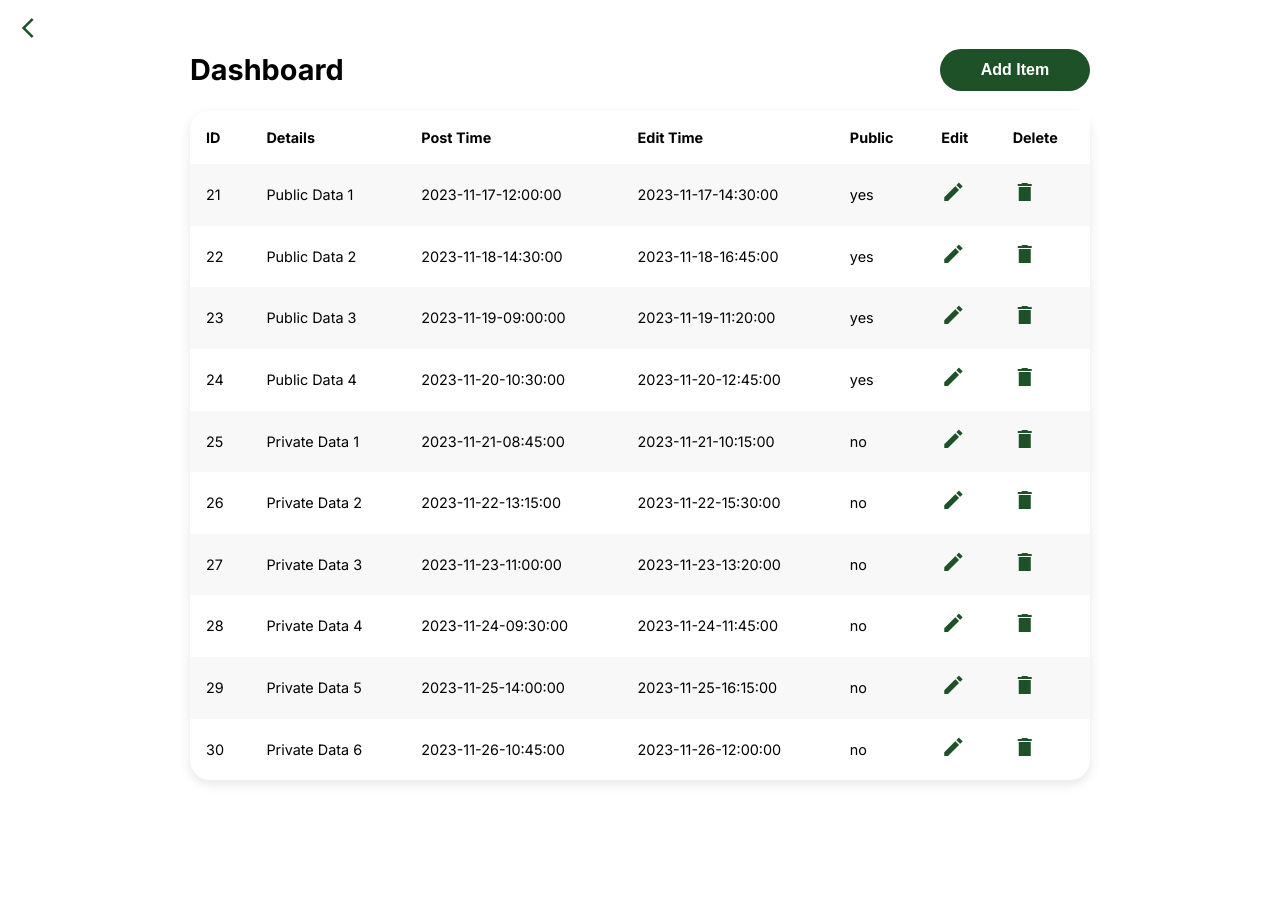
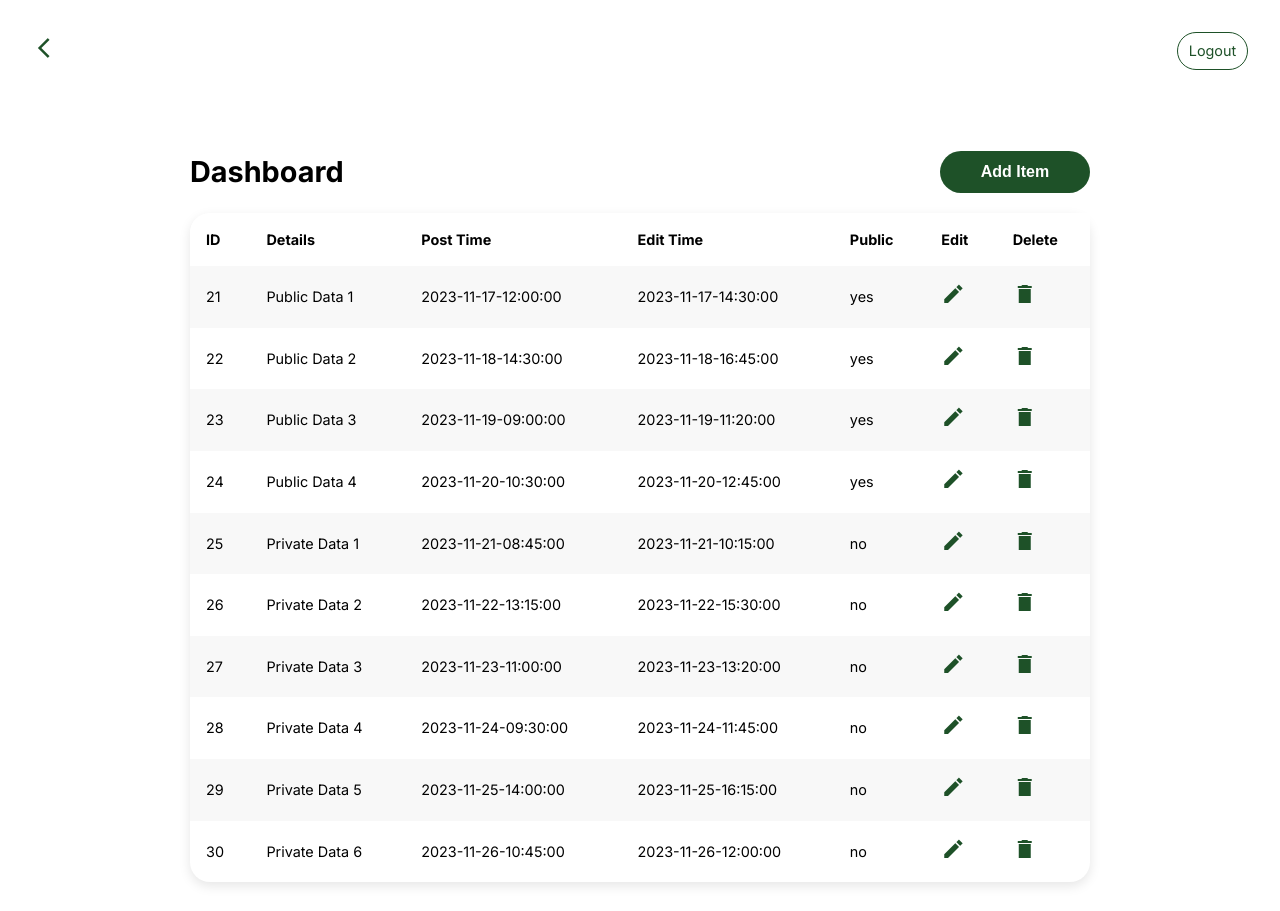
Before and after one commit to transcenddev/php-auth-crud, a PHP site: page /home.php in a window 1280 px wide. Before the commit the page ends 784 px from the top, so only its background shows below. Run offline with PHP 8.4, Linux system fonts and the light colour scheme; a user stored in the database is signed in; data comes from the database, SQL or seed files in the repository; some web fonts are replaced.

Commit message:
Added Logout Button

```diff
--- a/home.php
+++ b/home.php
@@ -21,9 +21,10 @@ $user = $_SESSION['user']; //assigns user value
     <link href="https://fonts.googleapis.com/icon?family=Material+Icons+Sharp" rel="stylesheet">
   </head>
   <body>
-    <a href="index.php" class="btn-back flex">
-      <span class="material-icons-sharp">arrow_back_ios</span>
-    </a>
+    <header class="navbar-dashboard flex">
+      <a href="index.php" class="btn-back"><span class="material-icons-sharp">arrow_back_ios</span></a>
+      <a href="logout.php" class="btn-logout">Logout</a>
+    </header>
     <div class="wrapper">
 
         <div class="flex">
--- a/styles/main.css
+++ b/styles/main.css
@@ -58,20 +58,36 @@ a {
 
 /* Utility */
 
-.btn-back.flex {
-  align-items: center;
-  justify-content: center;
+/* .navbar-dashboard {
+  margin: 1rem;
+} */
+
+/* .navbar-dashboard .nav-list {
+  list-style: none;
+} */
+
+.navbar-dashboard {
+  padding: 2rem;
+}
+
+.material-icons-sharp {
+  color: var(--color-complimentary);
+  transition: all .3s ease;
 }
 
 .btn-back {
-  position: absolute;
-  top: 0;
-  left: 0;
   font-size: small;
-  margin: 1rem 0 0 1rem;
   color: var(--color-complimentary);
+  transition: all .3s ease;
 }
 
+.btn-logout {
+  color: var(--color-complimentary);
+  border: 1px solid var(--color-complimentary);
+  border-radius: 20px;
+  padding: 0.5em 0.75em;
+  transition: all .3s ease;
+}
 
 .btn-primary {
   width: 100%;
@@ -88,7 +104,19 @@ a {
   border: none;
   border-radius: 2rem;
   cursor: pointer;
-  transition: background-color 0.3s ease;
+  transition: all 0.3s ease;
+}
+
+.btn-back:hover,
+.btn-logout:hover,
+.btn-primary:hover,
+.material-icons-sharp:hover {
+  opacity: 0.5;
+}
+
+.btn:focus {
+  outline: none;
+  box-shadow: 0 0 0 3px var(--color-complimentary);
 }
 
 .open-modal-btn.btn-primary {
@@ -100,23 +128,8 @@ a {
   cursor: pointer;
 }
 
-.btn-primary:hover {
-  background-color: #0056b3;
-}
-
-.btn:focus {
-  outline: none;
-  box-shadow: 0 0 0 3px rgba(0, 123, 255, 0.5);
-}
 
 
-.material-icons-sharp {
-  color: var(--color-complimentary);
-}
-
-.btn-edit {}
-
-.btn-delete {}
 
 /* Input and Label Design */
 
@@ -193,11 +206,6 @@ input[type="password"]:focus {
 
 .checkbox-label:hover {
   text-decoration: underline;
-}
-
-
-.greetings {
-  /* font-weight: 400; */
 }
 
 
```
Also changed, not shown: register.php (+3 -3 lines).
